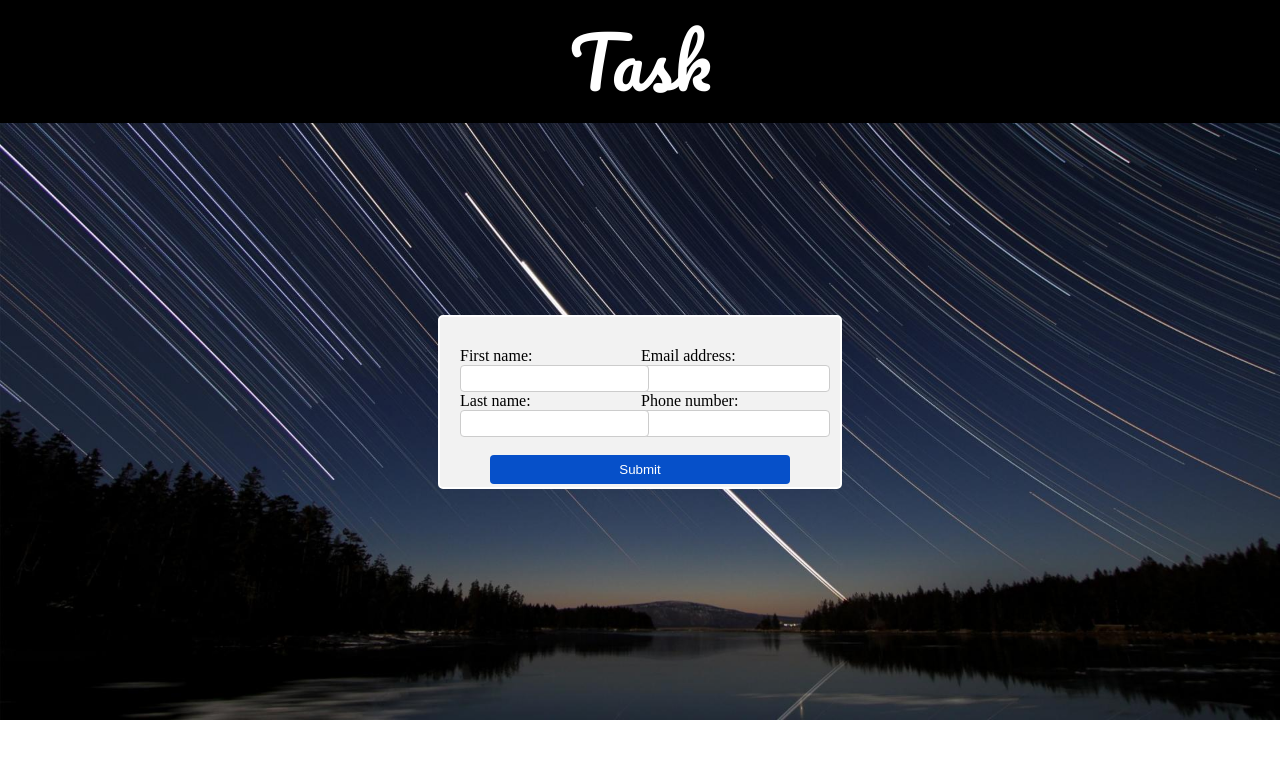
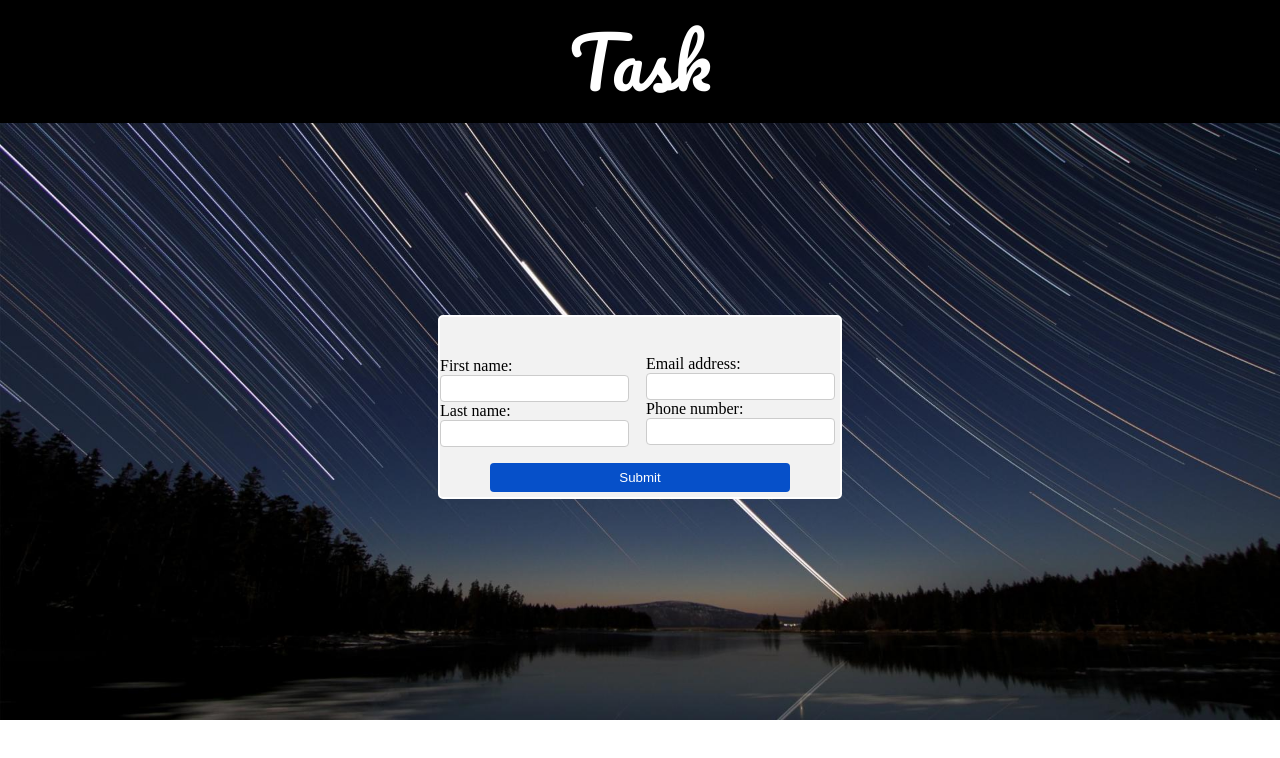
Before and after one commit to SShaunak/ajency-task, a plain HTML site: page index.html in a window 1280 px wide. Drawn offline with Linux system fonts and the light colour scheme.

Commit message:
<describe changes>

```diff
--- a/index.html
+++ b/index.html
@@ -15,7 +15,7 @@
 
 
 <form action="/action_page.php">
-  <div style="margin-left: -30px; margin-top: -20px;">
+  <div style="margin-left: -50px; margin-top: -10px;">
   First name:<br>
   <input type="text" name="firstname">
   <br>
@@ -23,7 +23,7 @@
   <input type="text" name="lastname">
   <br>
 </div>
-  <div style="float:right; margin-right:-40px; margin-top: -90px;">
+  <div style="float:right; margin-right:-45px; margin-top: -92px;">
   Email address:<br>
   <input type="text" name="emailaddress">
   <br>
```
